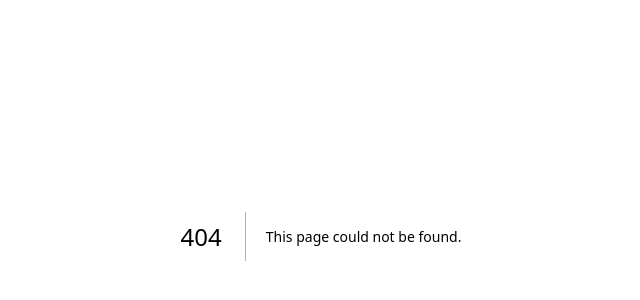
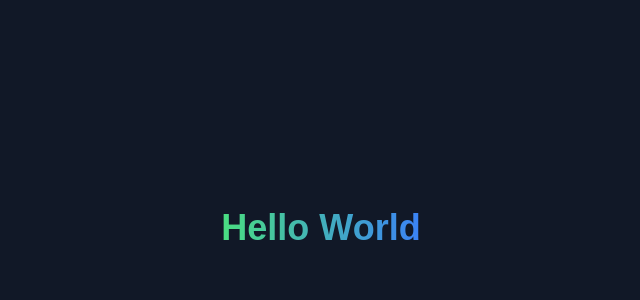
Before and after one commit to UniqSoftTech/challenge-me, a Next.js app in the folder frontend/: page /verification in a window 1280 px wide. Before the commit this address had no page. Shown: the part 164-464 px from the top of the page, without its empty margins (319-959 px from the left). Built offline with nearby package versions, Linux system fonts and the light colour scheme.

Commit message:
add verification page remove unnecessary imports

```diff
--- /dev/null
+++ b/frontend/src/context/authContext.tsx
@@ -0,0 +1,34 @@
+import React, { createContext, useContext, useState, ReactNode } from "react";
+
+// Define the shape of the context
+interface AuthContextType {
+  walletAddress: string | null;
+  setWalletAddress: React.Dispatch<React.SetStateAction<string | null>>;
+}
+
+// Create the context with a default value
+const AuthContext = createContext<AuthContextType | undefined>(undefined);
+
+// Define props for AuthProvider
+interface AuthProviderProps {
+  children: ReactNode;
+}
+
+export const AuthProvider: React.FC<AuthProviderProps> = ({ children }) => {
+  const [walletAddress, setWalletAddress] = useState<string | null>(null);
+
+  return (
+    <AuthContext.Provider value={{ walletAddress, setWalletAddress }}>
+      {children}
+    </AuthContext.Provider>
+  );
+};
+
+// Custom hook to use the AuthContext
+export const useAuth = (): AuthContextType => {
+  const context = useContext(AuthContext);
+  if (!context) {
+    throw new Error("useAuth must be used within an AuthProvider");
+  }
+  return context;
+};
--- a/frontend/src/pages/_app.tsx
+++ b/frontend/src/pages/_app.tsx
@@ -2,6 +2,8 @@ import React, { useState, ReactNode, useEffect } from "react";
 import { AppProps } from "next/app";
 import SEOHead from "@/components/SeoHead";
 import { Web3AuthProvider } from "@/context/Web3AuthContext";
+import "../styles/public.css";
+import { AuthProvider } from "@/context/authContext";
 
 const App: React.FC<AppProps> = ({ Component, pageProps }) => {
   useEffect(() => {}, []);
@@ -10,7 +12,9 @@ const App: React.FC<AppProps> = ({ Component, pageProps }) => {
     <>
       <SEOHead />
 
-      <Component {...pageProps} />
+      <AuthProvider>
+        <Component {...pageProps} />
+      </AuthProvider>
     </>
   );
 };
--- a/frontend/src/pages/index.tsx
+++ b/frontend/src/pages/index.tsx
@@ -1,23 +1,14 @@
 "use client";
 
-import {
-  CHAIN_NAMESPACES,
-  IAdapter,
-  IProvider,
-  WEB3AUTH_NETWORK,
-} from "@web3auth/base";
+import { IAdapter, IProvider, WEB3AUTH_NETWORK } from "@web3auth/base";
 import { EthereumPrivateKeyProvider } from "@web3auth/ethereum-provider";
 import { getDefaultExternalAdapters } from "@web3auth/default-evm-adapter";
 import { Web3Auth, Web3AuthOptions } from "@web3auth/modal";
 import { useEffect, useState } from "react";
 import { chainConfig, clientId } from "../utils/chainUtils";
 import ethersRPC from "@/utils/ethersRPC";
-import {
-  IDKitWidget,
-  ISuccessResult,
-  IVerifyResponse,
-  VerificationLevel,
-} from "@worldcoin/idkit";
+import { IDKitWidget, VerificationLevel } from "@worldcoin/idkit";
+import { useAuth } from "@/context/authContext";
 
 const privateKeyProvider = new EthereumPrivateKeyProvider({
   config: { chainConfig },
@@ -31,6 +22,7 @@ const web3AuthOptions: Web3AuthOptions = {
 const web3auth = new Web3Auth(web3AuthOptions);
 
 function App() {
+  const { walletAddress, setWalletAddress } = useAuth();
   const [provider, setProvider] = useState<IProvider | null>(null);
   const [loggedIn, setLoggedIn] = useState(false);
 
@@ -62,6 +54,7 @@ function App() {
     setProvider(web3authProvider);
     if (web3auth.connected) {
       setLoggedIn(true);
+      getAccounts();
     }
   };
 
@@ -70,7 +63,7 @@ function App() {
       return;
     }
     const address = await ethersRPC.getAccounts(provider);
-    console.log("🚀 ~ getAccounts ~ address:", address);
+    setWalletAddress(address);
   };
 
   const logout = async () => {
--- /dev/null
+++ b/frontend/src/pages/verification.tsx
@@ -0,0 +1,17 @@
+"use client";
+
+import { useAuth } from "@/context/authContext";
+
+function App() {
+  const { walletAddress, setWalletAddress } = useAuth();
+
+  return (
+    <div className="min-h-screen bg-gray-900 text-gray-100 flex flex-col items-center justify-center">
+      <h1 className="text-4xl font-extrabold mb-4 bg-gradient-to-r from-green-400 to-blue-500 text-transparent bg-clip-text">
+        Hello World
+      </h1>
+    </div>
+  );
+}
+
+export default App;
```
